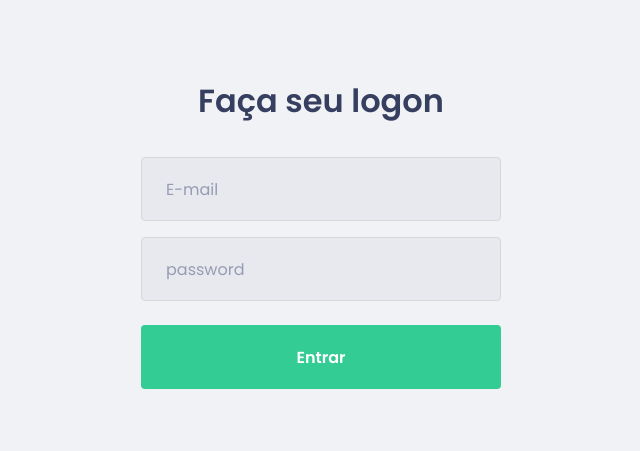
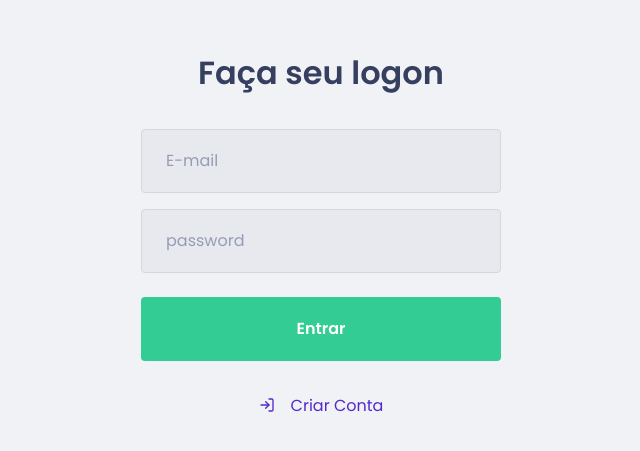
Before and after one commit to felipesanderp/dtmoney, a React (Create React App) app: page / in a window 1280 px wide. Shown: the part 167-618 px from the top of the page, without its empty margins (319-959 px from the left). Built offline with nearby package versions, Linux system fonts and the light colour scheme.

Commit message:
add link to signup page

```diff
--- a/src/pages/SignIn/index.tsx
+++ b/src/pages/SignIn/index.tsx
@@ -1,5 +1,6 @@
 import { useForm } from 'react-hook-form';
-import { useNavigate } from 'react-router-dom';
+import { FiLogIn } from 'react-icons/fi';
+import { Link, useNavigate } from 'react-router-dom';
 import { toast } from "react-toastify";
 
 import { Input } from '../../components/Input';
@@ -49,6 +50,11 @@ export function SignIn() {
           <button type="submit">Entrar</button>
         </form>
       </Content>
+
+      <Link to="/signup">
+        <FiLogIn />
+        Criar Conta
+      </Link>
     </Container>
   )
 }
--- a/src/pages/SignIn/styles.ts
+++ b/src/pages/SignIn/styles.ts
@@ -6,6 +6,26 @@ export const Container = styled.div`
   display: flex;
   align-items: center;
   justify-content: center;
+  flex-direction: column;
+
+  a {
+    color: var(--blue);
+    margin-top: 2rem;
+    text-decoration: none;
+
+    display: flex;
+    align-items: center;
+
+    transition: filter 2s;
+
+    &:hover {
+      filter: brightness(0.9);
+      text-decoration: underline;
+    }
+    svg {
+      margin-right: 1rem;
+    }
+  }
 `;
 
 export const Content = styled.div`
```
